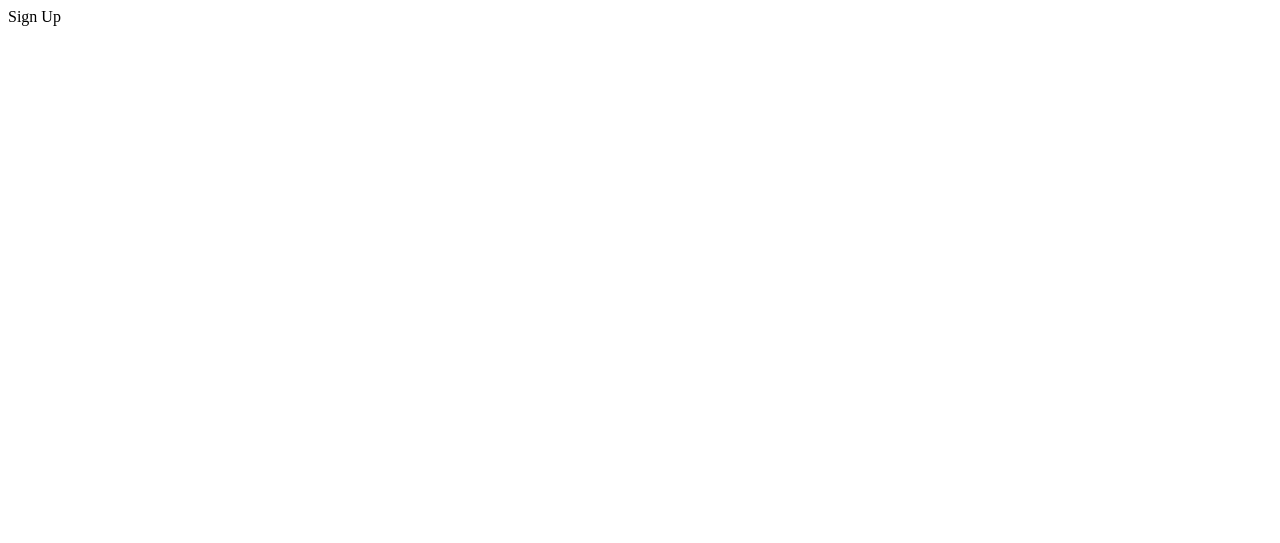
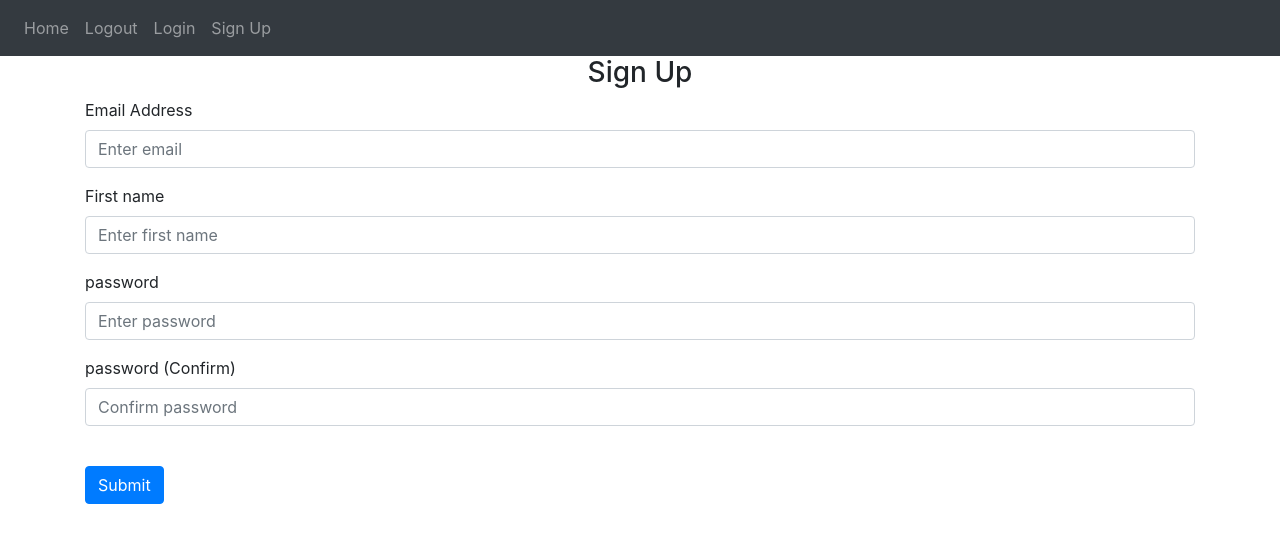
Before and after one commit to Gitkeshe96/Python-webshite-project, a Flask app: page /sign-up in a window 1280 px wide. Before the commit the part shown is almost empty. Shown: the top 543 px of the page. Run offline with Flask 2, Linux system fonts and the light colour scheme; some libraries are stand-ins or nearby versions.

Commit message:
login_table_templet

```diff
--- a/website/auth.py
+++ b/website/auth.py
@@ -1,14 +1,14 @@
-from flask import Blueprint
+from flask import Blueprint, render_template
 
 auth = Blueprint('auth', __name__)
-@auth.route('/login')
+@auth.route('/login', methods = ['GET', 'POST'])
 def login():
-    return "<p>Login</p>"
+    return render_template('login.html', a = True)
     pass
 @auth.route('/logout')
 def logout():
     return "<p>Logout</p>"
 
-@auth.route('/sign-up')
+@auth.route('/sign-up', methods = ['GET', 'POST'])
 def sign_up():
-    return "<p>Sign Up</p>"
+    return render_template('sign_up.html')
--- a/website/templates/sign_up.html
+++ b/website/templates/sign_up.html
@@ -1,6 +1,50 @@
 {% extends "base.html" %} {% block title %} sign Up{% endblock %}
 
+{% block content %}
+<form method = "POST">
+    <h3 align = "center">Sign Up</h3>
+    <div class='form-group'>
+        <label for="email">Email Address</label>
+        <input type="email"
+        class='form-control'
+        id = 'email'
+        name = 'email'
+        placeholder="Enter email"/>
+    </div>
 
-{% block content %}
-<h1> This is the sign Up page</h1>
+    <div class='form-group'>
+        <label for="firstName">First name</label>
+        <input type="text"
+        class='form-control'
+        id = 'firstName'
+        name = 'firstName'
+        placeholder="Enter first name"/>
+    </div>
+
+    <div class='form-group'>
+        <label for="password1">password</label>
+        <input
+        type="password"
+        class='form-control'
+        id = 'password1'
+        name ='password1'
+        placeholder="Enter password"/>
+    </div>
+
+    <div class='form-group'>
+        <label for="password2">password (Confirm)</label>
+        <input
+        type="password"
+        class='form-control'
+        id = 'password2'
+        name = 'password2'
+        placeholder="Confirm password"/>
+    </div>
+    <br />
+    <button
+    type='submit'
+    class ='btn btn-primary'>Submit</button>
+
+
+</form>
 {% endblock %}
```
Also changed, not shown: website/templates/login.html (+26 -1 lines).
